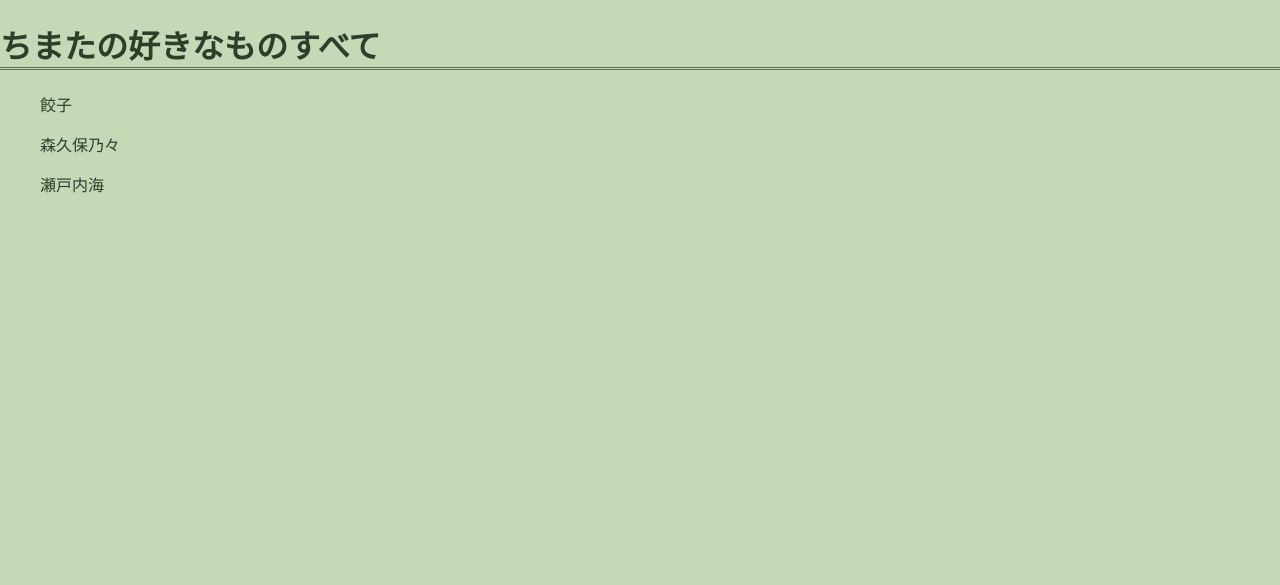
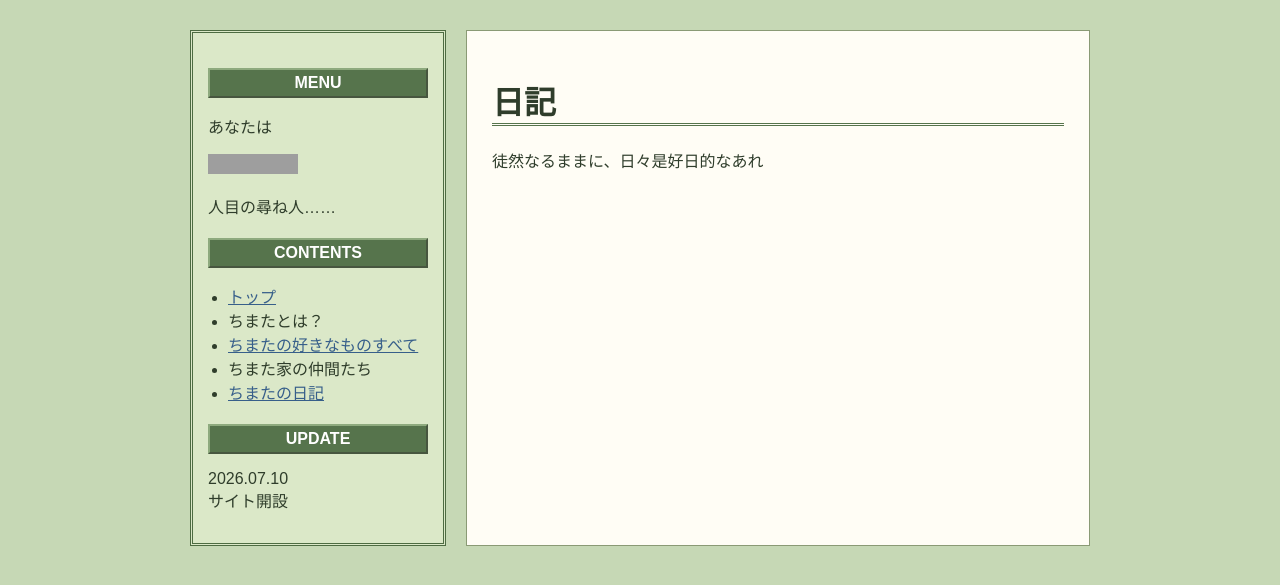
Before and after one commit to chimata-lab/chimata-lab.github.io, a Jekyll site: the page built from diary.html, in a window 1280 px wide. Shown: the top 585 px of the page. Built offline with Jekyll 4.4.1, drawn with Linux system fonts in a browser that asks for light colours; grey boxes are pictures that could not be loaded.

Commit message:
サイドバー共通化対応

```diff
--- a/diary.html
+++ b/diary.html
@@ -1,21 +1,8 @@
-<!DOCTYPE html>
-<html lang="ja">
+---
+layout: default
+title: トップ
+---
 
-<head>
-    <meta charset="UTF-8">
-    <meta name="viewport" content="width=device-width, initial-scale=1.0">
+<h1>日記</h1>
 
-    <title>ちまたの日記 | CHIMATA LAB</title>
-
-    <link rel="stylesheet" href="style.css">
-</head>
-
-<body>
-    <h1>ちまたの好きなものすべて</h1>
-      <ul>餃子</ul>
-      <ul> 森久保乃々</ul>
-      <ul>瀬戸内海</ul>
-
-</body>
-
-</html>
+<p>徒然なるままに、日々是好日的なあれ</p>
```
